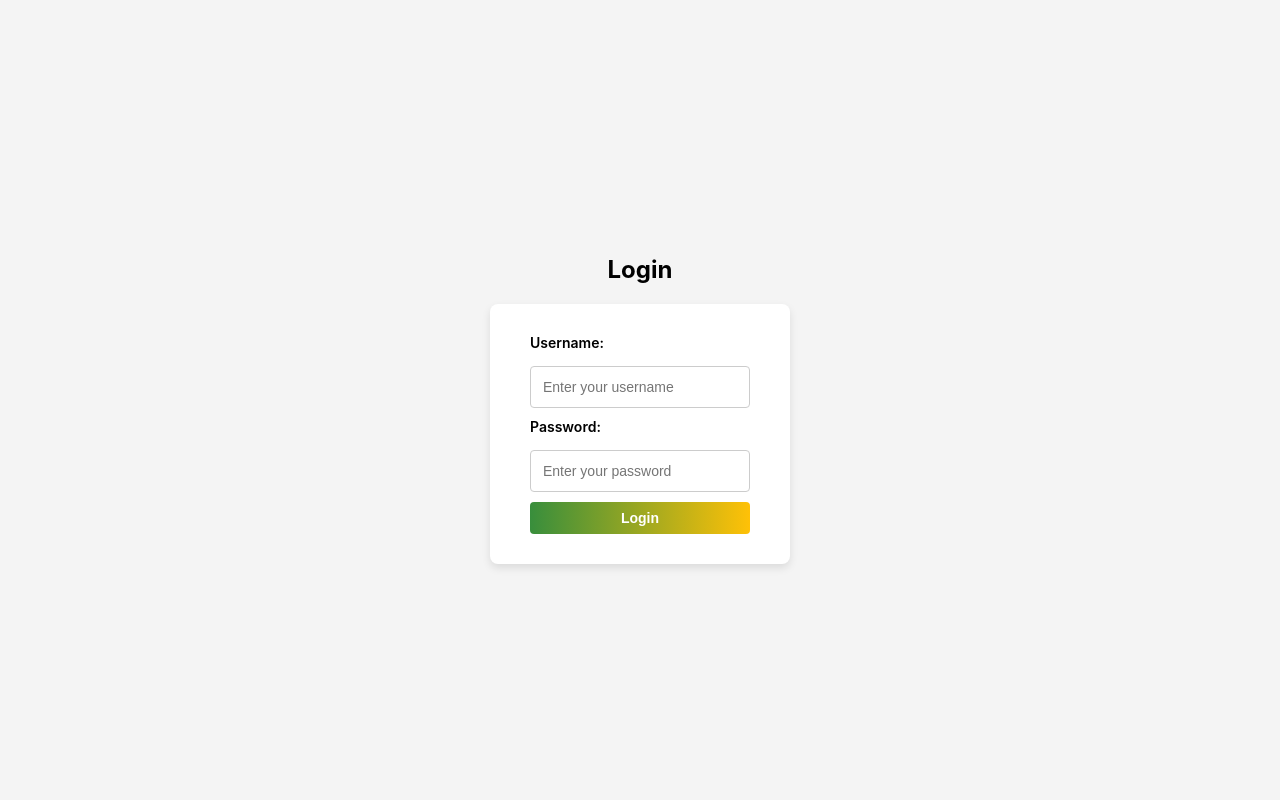
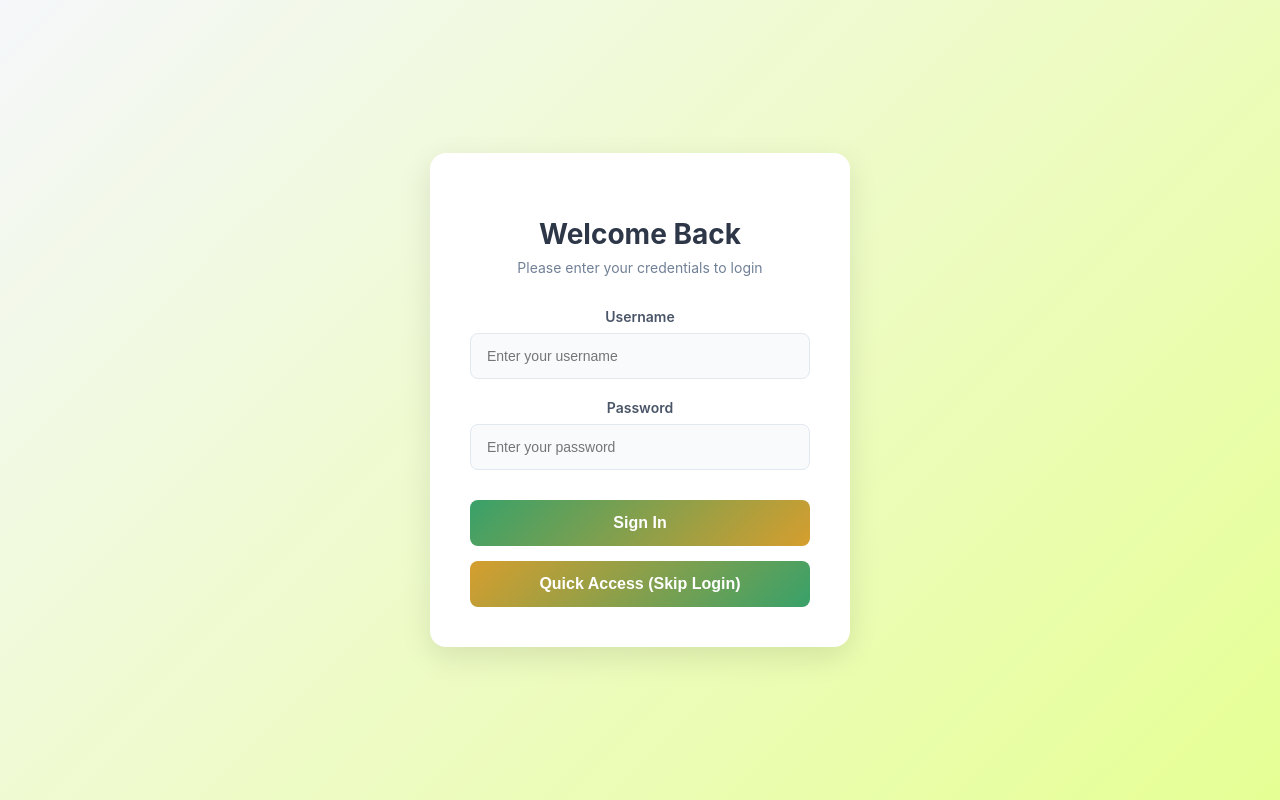
Before and after one commit to lakshannaveen/ecocollect-frontend-iot, a React (Create React App) app: page /login in a window 1280 px wide. Built offline with nearby package versions, Linux system fonts and the light colour scheme.

Commit message:
add style for login form

```diff
--- a/src/pages/Login.css
+++ b/src/pages/Login.css
@@ -1,94 +1,170 @@
-
 .login-container {
     display: flex;
     justify-content: center;
     align-items: center;
-    flex-direction: column;
-    height: 100vh;
-    background-color: #f4f4f4;
+    min-height: 100vh;
+    background: linear-gradient(135deg, #f5f7fa 0%, #e6ff94 100%);
+    padding: 20px;
 }
 
-form {
-    background-color: white;
-    padding: 30px 40px;
-    border-radius: 8px;
-    box-shadow: 0 4px 8px rgba(0, 0, 0, 0.1);
-    width: 300px;
-    max-width: 100%;
-    display: flex;
-    flex-direction: column;
+.login-card {
+    background: white;
+    border-radius: 16px;
+    box-shadow: 0 10px 30px rgba(0, 0, 0, 0.1);
+    width: 100%;
+    max-width: 420px;
+    padding: 40px;
+    transition: all 0.3s ease;
 }
 
+.login-header {
+    text-align: center;
+    margin-bottom: 32px;
+}
+
+.login-header h2 {
+    color: #2d3748;
+    font-size: 28px;
+    font-weight: 700;
+    margin-bottom: 8px;
+}
+
+.login-header p {
+    color: #718096;
+    font-size: 14px;
+    margin: 0;
+}
+
+.input-group {
+    margin-bottom: 20px;
+}
 
 label {
-    text-align: left;
-    margin-bottom: 5px;
+    display: block;
+    color: #4a5568;
     font-size: 14px;
     font-weight: 600;
+    margin-bottom: 8px;
+}
+
+input {
+    width: 100%;
+    padding: 14px 16px;
+    border: 1px solid #e2e8f0;
+    border-radius: 8px;
+    font-size: 14px;
+    transition: all 0.3s;
+    box-sizing: border-box;
+    background-color: #f8fafc;
+}
+
+input:focus {
+    outline: none;
+    border-color: #38a169;
+    box-shadow: 0 0 0 3px rgba(56, 161, 105, 0.2);
+}
+
+.error-input {
+    border-color: #fc8181 !important;
+}
+
+.error-message {
+    color: #e53e3e;
+    font-size: 12px;
+    margin-top: 4px;
     display: block;
 }
 
-
-input {
-    width: 100%;
+.error-banner {
+    background-color: #fff5f5;
+    color: #e53e3e;
     padding: 12px;
-    margin: 10px 0;
-    border: 1px solid #ccc;
-    border-radius: 4px;
+    border-radius: 8px;
     font-size: 14px;
-    text-align: left;
-    box-sizing: border-box;
+    margin-bottom: 20px;
+    border: 1px solid #fed7d7;
 }
 
+.success-banner {
+    background-color: #f0fff4;
+    color: #38a169;
+    padding: 12px;
+    border-radius: 8px;
+    font-size: 14px;
+    margin-bottom: 20px;
+    border: 1px solid #c6f6d5;
+}
 
-button {
+.login-button {
     width: 100%;
-    padding: 12px;
-    background: linear-gradient(90deg, #388E3C, #FFC107);
+    padding: 14px;
+    background: linear-gradient(135deg, #38a169 0%, #d69e2e 100%);
     color: white;
     border: none;
-    border-radius: 4px;
+    border-radius: 8px;
+    font-size: 16px;
+    font-weight: 600;
     cursor: pointer;
-    font-size: 16px;
-    font-weight: bold;
-    transition: background 0.3s ease;
+    transition: all 0.3s;
+    margin-top: 10px;
+    margin-bottom: 15px;
 }
 
-
-button:hover {
-    background: linear-gradient(90deg, #2c6d2c, #e0a800);
+.login-button:hover {
+    background: linear-gradient(135deg, #2f855a 0%, #b7791f 100%);
+    transform: translateY(-1px);
+    box-shadow: 0 4px 12px rgba(0, 0, 0, 0.1);
 }
 
-.error {
-    color: red;
-    font-size: 12px;
-    margin: 0;
+.login-button:disabled {
+    background: #a0aec0;
+    cursor: not-allowed;
+    transform: none;
+    box-shadow: none;
 }
-/* Full page overlay */
-.overlay {
+
+.quick-access-button {
+    width: 100%;
+    padding: 14px;
+    background: linear-gradient(135deg, #d69e2e 0%, #38a169 100%);
+    color: white;
+    border: none;
+    border-radius: 8px;
+    font-size: 16px;
+    font-weight: 600;
+    cursor: pointer;
+    transition: all 0.3s;
+}
+
+.quick-access-button:hover {
+    background: linear-gradient(135deg, #b7791f 0%, #2f855a 100%);
+    transform: translateY(-1px);
+    box-shadow: 0 4px 12px rgba(0, 0, 0, 0.1);
+}
+
+.loading-overlay {
     position: fixed;
     top: 0;
     left: 0;
-    width: 100%;
-    height: 100%;
-    background: rgba(0, 0, 0, 0.5); /* Semi-transparent black */
+    right: 0;
+    bottom: 0;
+    background-color: rgba(255, 255, 255, 0.8);
     display: flex;
     justify-content: center;
     align-items: center;
-    z-index: 9999;
-  }
+    z-index: 1000;
+}
 
-  /* Loading spinner */
-  .loading-spinner {
-    border: 4px solid #f3f3f3; /* Light gray */
-    border-top: 4px solid #3498db; /* Blue */
+.loading-spinner {
+    border: 4px solid rgba(56, 161, 105, 0.2);
+    border-top: 4px solid #38a169;
     border-radius: 50%;
     width: 50px;
     height: 50px;
-    animation: spin 1.5s linear infinite;
-  }
+    animation: spin 1s linear infinite;
+}
 
-  @keyframes spin {
+@keyframes spin {
     0% { transform: rotate(0deg); }
     100% { transform: rotate(360deg); }
-  }
+}
--- a/src/pages/login.js
+++ b/src/pages/login.js
@@ -9,7 +9,7 @@ const Login = ({ onSuccess }) => {
   const [errors, setErrors] = useState({});
   const [errorMessage, setErrorMessage] = useState('');
   const [successMessage, setSuccessMessage] = useState('');
-  const [loading, setLoading] = useState(false); // Add loading state
+  const [loading, setLoading] = useState(false);
   const navigate = useNavigate();
 
   const handleSubmit = async (e) => {
@@ -21,11 +21,11 @@ const Login = ({ onSuccess }) => {
     setErrors(formErrors);
 
     if (Object.keys(formErrors).length === 0) {
-      setLoading(true); // Set loading to true before making the request
+      setLoading(true);
 
       try {
         const response = await axios.post(
-          'http://localhost:5002/api/account/login', // Backend API
+          'http://localhost:5002/api/account/login',
           { username, password },
           { withCredentials: true }
         );
@@ -34,14 +34,13 @@ const Login = ({ onSuccess }) => {
           setErrorMessage('');
           setSuccessMessage('Login successful!');
           setTimeout(() => {
-            setLoading(false); // Set loading to false when the login is complete
-            onSuccess(); // Trigger onSuccess from the parent (App.js)
-            navigate('/home'); // Redirect to home page after success
+            setLoading(false);
+            onSuccess();
+            navigate('/home');
           }, 2000);
         }
       } catch (error) {
-        setLoading(false); // Set loading to false if an error occurs
-
+        setLoading(false);
         if (error.response && error.response.status === 401) {
           setErrorMessage('Invalid username or password');
         } else {
@@ -51,40 +50,62 @@ const Login = ({ onSuccess }) => {
     }
   };
 
+  const handleQuickAccess = () => {
+    navigate('/home');
+  };
+
   return (
     <div className="login-container">
-      <h2>Login</h2>
+      <div className="login-card">
+        <div className="login-header">
+          <h2>Welcome Back</h2>
+          <p>Please enter your credentials to login</p>
+        </div>
+
         <form onSubmit={handleSubmit}>
-        <div>
-          <label>Username:</label>
+          <div className="input-group">
+            <label>Username</label>
             <input
               type="text"
               value={username}
               onChange={(e) => setUsername(e.target.value)}
               placeholder="Enter your username"
+              className={errors.username ? 'error-input' : ''}
             />
-          {errors.username && <p className="error">{errors.username}</p>}
+            {errors.username && <span className="error-message">{errors.username}</span>}
           </div>
 
-        <div>
-          <label>Password:</label>
+          <div className="input-group">
+            <label>Password</label>
             <input
               type="password"
               value={password}
               onChange={(e) => setPassword(e.target.value)}
               placeholder="Enter your password"
+              className={errors.password ? 'error-input' : ''}
             />
-          {errors.password && <p className="error">{errors.password}</p>}
+            {errors.password && <span className="error-message">{errors.password}</span>}
           </div>
 
-        {errorMessage && <p className="error">{errorMessage}</p>}
-        {successMessage && <p className="success">{successMessage}</p>}
+          {errorMessage && <div className="error-banner">{errorMessage}</div>}
+          {successMessage && <div className="success-banner">{successMessage}</div>}
 
-        {!loading && <button type="submit">Login</button>}
+          <button type="submit" className="login-button" disabled={loading}>
+            {loading ? 'Signing in...' : 'Sign In'}
+          </button>
+
+          <button
+            type="button"
+            className="quick-access-button"
+            onClick={handleQuickAccess}
+          >
+            Quick Access (Skip Login)
+          </button>
         </form>
+      </div>
 
       {loading && (
-        <div className="overlay">
+        <div className="loading-overlay">
           <div className="loading-spinner"></div>
         </div>
       )}
```
Lines whose indentation alone changed are shown as unchanged.
